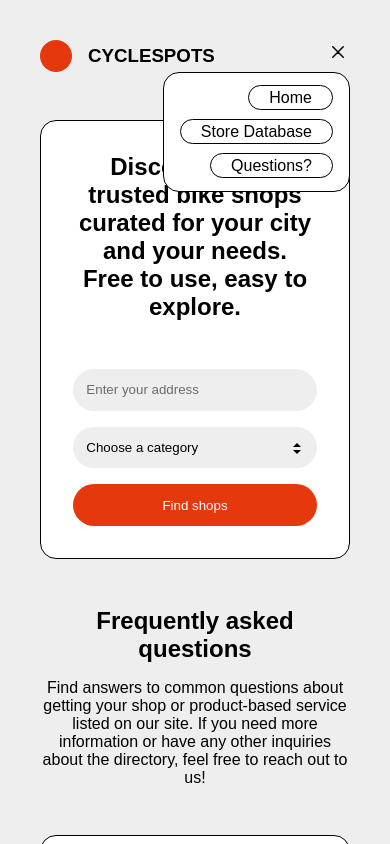
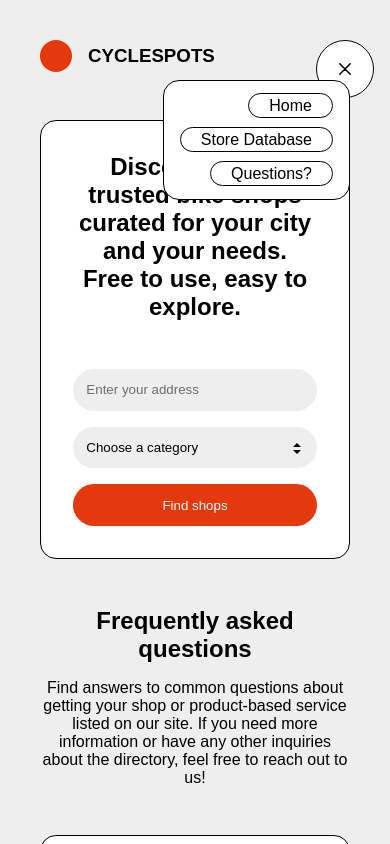
Before and after one commit to aubreymae/cyclespots, a React (Vite) app in the folder cyclespots/: page / in a window 390 px wide. Both pictures are taken after a click on the icon 338 px from the left and 52 px from the top of the page. Shown: the top 844 px of the page. Built offline with nearby package versions, Linux system fonts and the light colour scheme; some icons are missing; a web font is replaced by a local one.

Commit message:
Changed nav menu icon style and open/close logic

```diff
--- a/cyclespots/src/components/Header/Header.css
+++ b/cyclespots/src/components/Header/Header.css
@@ -36,6 +36,10 @@
   background: #fff;
 }
 
+#nav__icons {
+  z-index: 2;
+}
+
 #menu-icon {
   display: none;
   cursor: pointer;
@@ -62,9 +66,25 @@
   }
 
   #menu-icon {
+    position: fixed;
     display: flex;
     justify-self: flex-end;
     align-items: center;
+    right: var(--global-padding-sm);
+    padding: var(--global-padding-sm);
+    border: solid 1px #000;
+    border-radius: var(--global-border-circle);
+    background: #fff;
+  }
+
+  #menu-icon-x.fixed {
+    position: fixed;
+    right: var(--global-padding-sm);
+    padding: var(--global-padding-sm);
+    border: solid 1px #000;
+    border-radius: var(--global-border-circle);
+    background: #fff;
+    cursor: pointer;
   }
 
   #nav__menu {
@@ -83,7 +103,7 @@
     padding: var(--global-padding-sm);
     border: solid 1px #000;
     border-radius: var(--global-border-radius-sm);
-    margin-top: 2em;
+    top: 5em;
     z-index: 10;
   }
 
--- a/cyclespots/src/components/Header/Header.jsx
+++ b/cyclespots/src/components/Header/Header.jsx
@@ -36,7 +36,7 @@ function Menu() {
                 fill="none"
                 xmlns="http://www.w3.org/2000/svg"
                 id="menu-icon-x"
-                className={menuOpen ? "open" : ""}
+                className={menuOpen ? "fixed" : ""}
               >
                 <path
                   d="M6.75827 17.2426L12.0009 12M17.2435 6.75736L12.0009 12M12.0009 12L6.75827 6.75736M12.0009 12L17.2435 17.2426"
@@ -84,17 +84,17 @@ function Menu() {
         </div>
         <ul id="nav__menu" className={menuOpen ? "open" : ""}>
           <li className="nav__menu-item">
-            <NavLink to="/search" className="nav__menu-item-link">
+            <NavLink to="/" className="nav__menu-item-link">
               Home
             </NavLink>
           </li>
           <li className="nav__menu-item">
-            <NavLink to="/contact" className="nav__menu-item-link">
+            <NavLink to="/listings" className="nav__menu-item-link">
               Store Database
             </NavLink>
           </li>
           <li className="nav__menu-item">
-            <NavLink to="/faq" className="nav__menu-item-link">
+            <NavLink to="/contact" className="nav__menu-item-link">
               Questions?
             </NavLink>
           </li>
--- a/cyclespots/src/index.css
+++ b/cyclespots/src/index.css
@@ -13,6 +13,7 @@
 
   --global-border-radius-sm: 1em;
   --global-pill: 50vh;
+  --global-border-circle: 50%;
 
   font-family: "Amiko", Arial, sans-serif;
 
```
